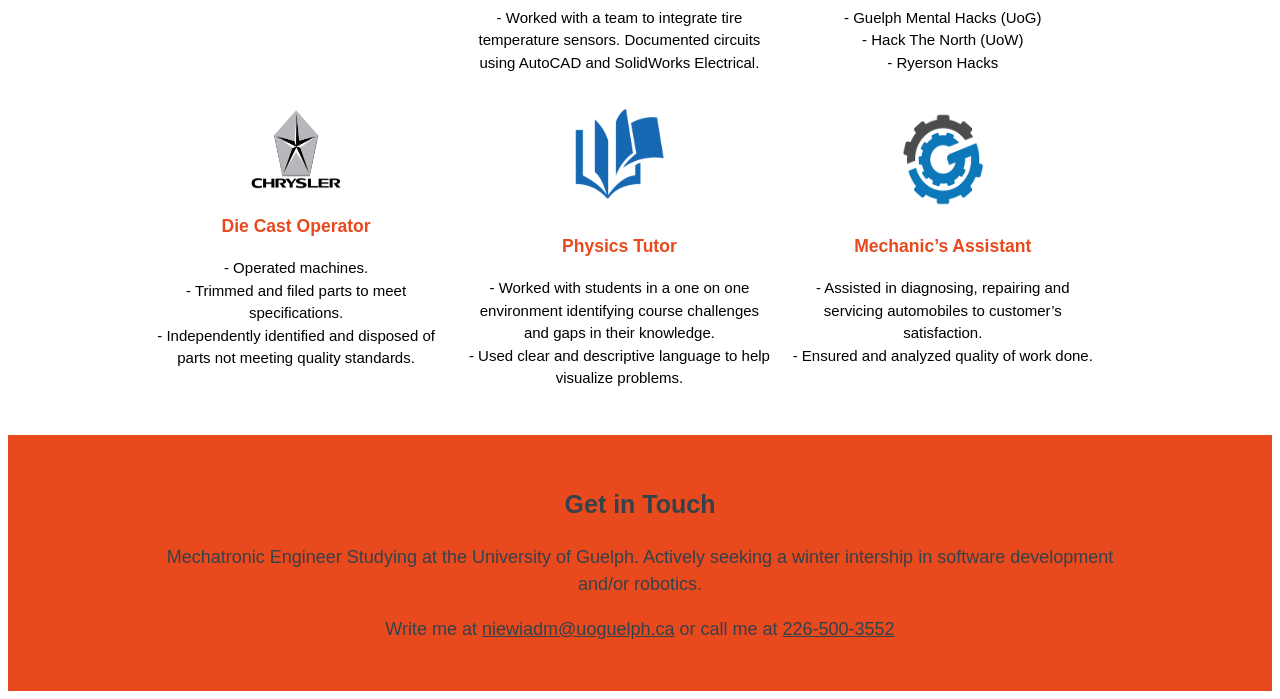
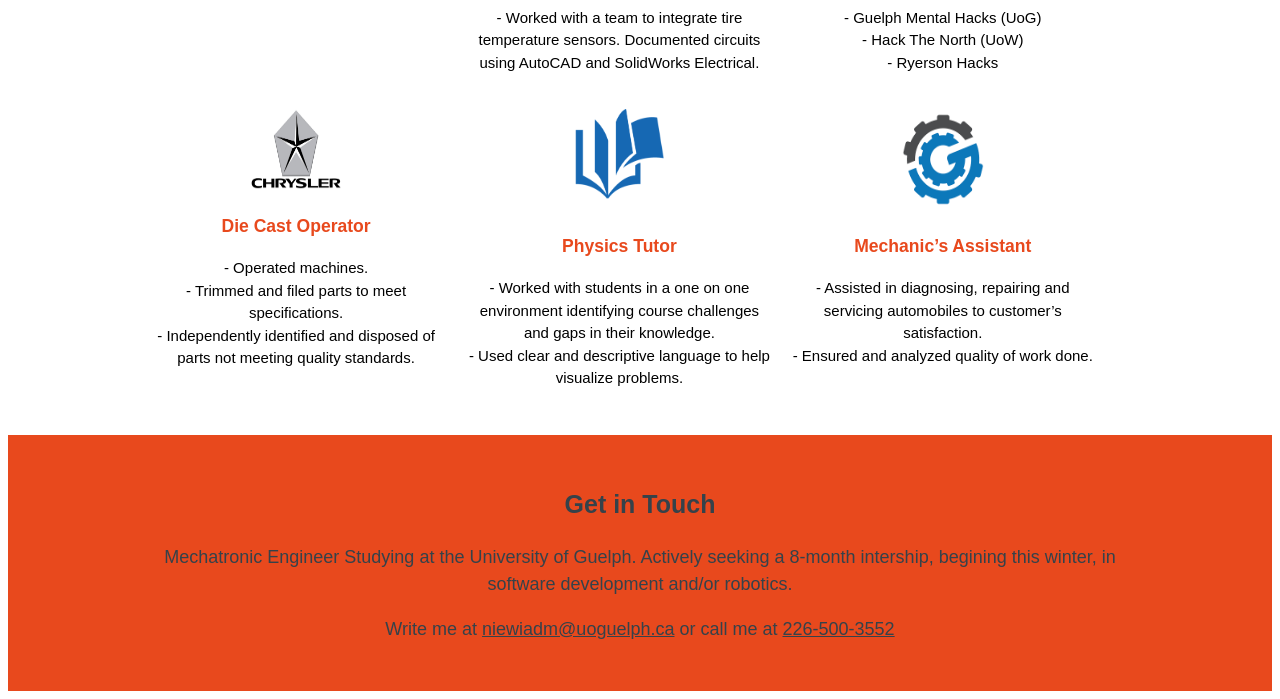
Before and after one commit to mniew/mniew.github.io, a plain HTML site: page index.html in a window 1280 px wide. Shown: the part 1164-1863 px from the top of the page. Drawn offline with Linux system fonts and the light colour scheme.

Commit message:
Update index.html

```diff
--- a/index.html
+++ b/index.html
@@ -116,7 +116,7 @@
 			<div class="container">
 
 				<h1>Get in Touch</h1>
-				<p>Mechatronic Engineer Studying at the University of Guelph. Actively seeking a winter intership in software development and/or robotics.</p>
+				<p>Mechatronic Engineer Studying at the University of Guelph. Actively seeking a 8-month intership, begining this winter, in software development and/or robotics.</p>
 				<p>Write me at <a href="mailto:niewiadm@uoguelph.ca">niewiadm@uoguelph.ca</a> or call me at <a href="226-500-3552">226-500-3552</a></p>
 
 			</div>
```
